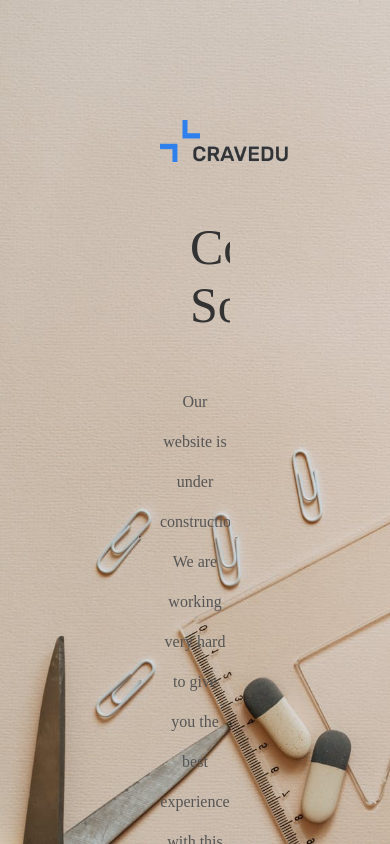
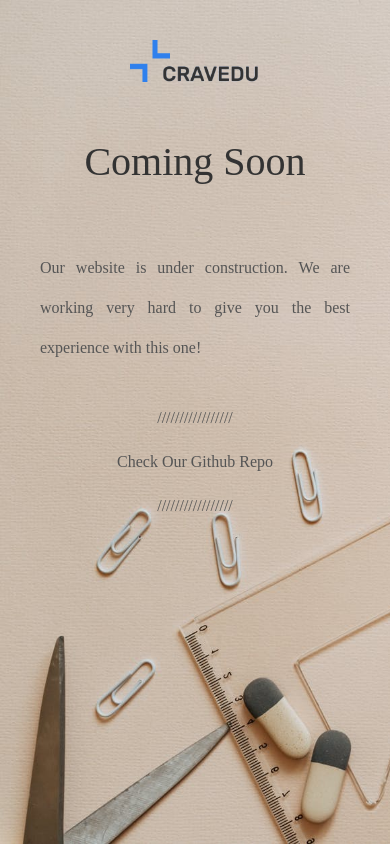
Before and after one commit to jasonchg/cravedu-under-construction, a plain HTML site: page index.html in a window 390 px wide. Drawn offline with Linux system fonts and the light colour scheme.

Commit message:
added mobile friendliness

```diff
--- a/index.html
+++ b/index.html
@@ -11,7 +11,7 @@
         padding: 0;
         text-align: center;
         box-sizing: border-box;
-        overflow: hidden;
+        overflow: auto;
       }
       .main {
         background: url('/bg.jpeg') no-repeat;
@@ -57,6 +57,20 @@
         padding: 15px;
         border-radius: 2%;
       }
+
+      /* Tablets ad under */
+      @media (max-width: 768px) {
+        .construction {
+          padding: 20px 0;
+          margin: 20px 0;
+        }
+        .construction h1 {
+          font-size: 40px;
+        }
+        .construction .text p {
+          text-align: justify;
+        }
+      }
     </style>
   </head>
   <body>
@@ -65,11 +79,15 @@
         <div class="construction">
           <img class="logo" src="/logo.png" alt="" />
           <h1>Coming Soon</h1>
-          <p>
-            Our website is under construction. We are working very hard to give
-            you the best experience with this one!
-          </p>
+          <div class="text">
+            <p>
+              Our website is under construction. We are working very hard to
+              give you the best experience with this one!
+            </p>
+          </div>
+
           <p>/////////////////</p>
+
           <a target="_blank" href="https://github.com/jasonchg/cravedu-mern"
             >Check Our Github Repo</a
           >
```
Also changed, not shown: construction.png (deleted).
